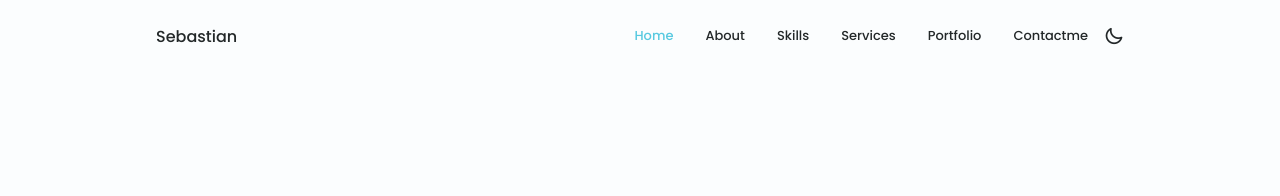
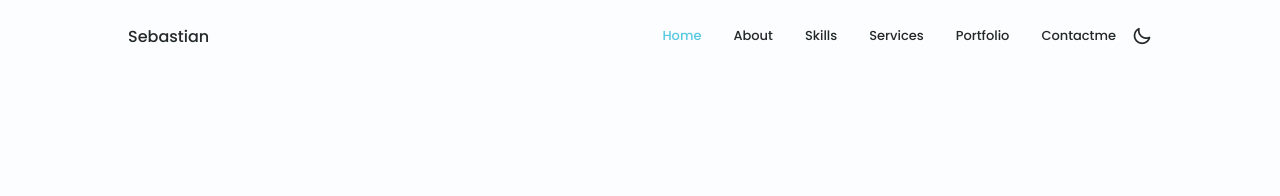
Before and after one commit to sebasoviedo69/cv-website, a plain HTML site: page index.html in a window 1280 px wide. Shown: the top 196 px of the page. Drawn offline with nearby package versions, Linux system fonts and the light colour scheme.

Commit message:
CV v3: change max width container

```diff
--- a/assets/css/styles.css
+++ b/assets/css/styles.css
@@ -1325,6 +1325,10 @@ img {
 /* For large devices */
 @media screen and (min-width: 1024px) {
 
+	.container {
+    max-width: 1024px;
+  }
+
 	.header,
 	.main,
 	.footer__container{
```
